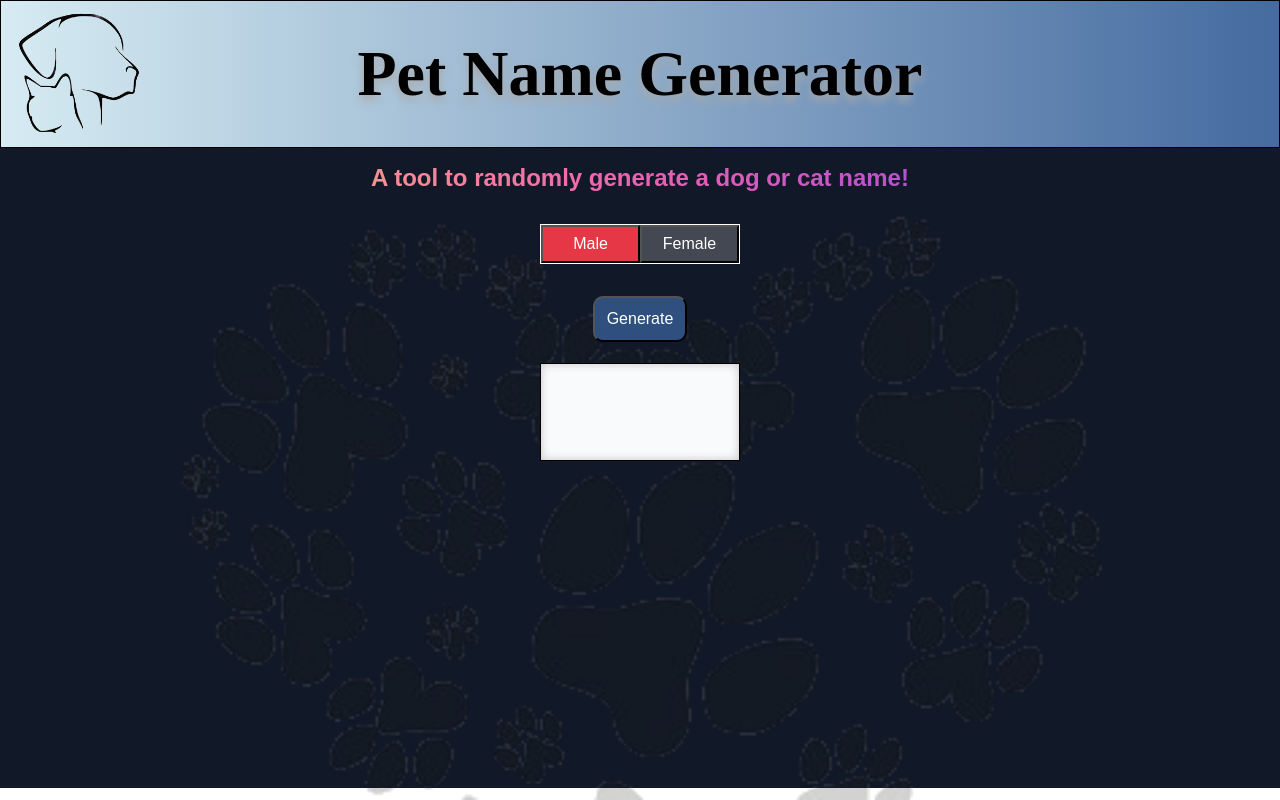
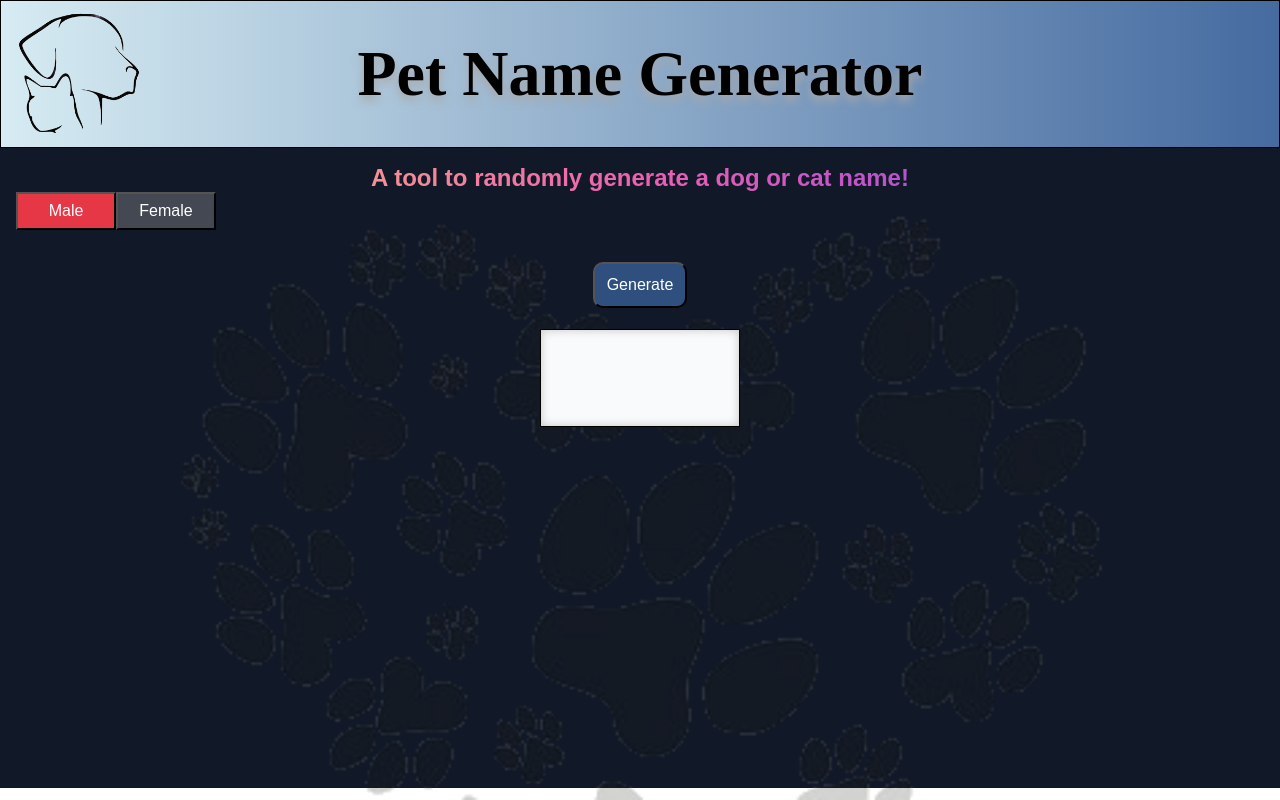
Before and after one commit to Pets-without-names/Jax-Pet-Names, a React (Create React App) app in the folder client/: page / in a window 1280 px wide. Built offline with nearby package versions, Linux system fonts and the light colour scheme; no server answers; a web font is replaced by a local one.

Commit message:
renamed some main.js element class names to be a bit easier to understand

```diff
--- a/client/src/components/main.js
+++ b/client/src/components/main.js
@@ -26,13 +26,13 @@ function Main() {
     <main>
       <div className='content'>
         <h2>A tool to randomly generate a dog or cat name!</h2>
-        <div className='btn-genders'>
+        <div className='gender-btn-container'>
           <button
             type='button'
             onClick={() => {
               setIsMale(true);
             }}
-            className={isMale ? 'gender-button active male' : 'gender-button'}
+            className={isMale ? 'gender-btn active male' : 'gender-btn'}
           >
             Male
           </button>
@@ -41,12 +41,12 @@ function Main() {
             onClick={() => {
               setIsMale(false);
             }}
-            className={isMale ? 'gender-button' : 'gender-button active female'}
+            className={isMale ? 'gender-btn' : 'gender-btn active female'}
           >
             Female
           </button>
         </div>
-        <div className='btn-generate-container'>
+        <div className='generate-btn-container'>
           <button type='button' onClick={handleClick}>
             Generate
           </button>
--- a/client/src/styles/main.css
+++ b/client/src/styles/main.css
@@ -87,7 +87,7 @@ button {
 }
 
 /* gender button container set-up */
-.btn-genders {
+.gender-button-container {
   display: -webkit-box;
   display: -ms-flexbox;
   display: flex;
@@ -107,7 +107,7 @@ button {
 }
 
 /* Apply styling to the gender buttons */
-.gender-button {
+.gender-btn {
   background-color: var(--inactive-btn-color);
   color: white;
   width: 100px;
@@ -121,7 +121,7 @@ button {
 }
 
 /* Generate name button container styling */
-.btn-generate-container {
+.generate-btn-container {
   display: -webkit-box;
   display: -ms-flexbox;
   -webkit-box-pack: center;
@@ -131,7 +131,7 @@ button {
   margin-top: 2rem;
 }
 
-.btn-generate-container button {
+.generate-btn-container button {
   background-color: var(--generate-btn-color);
   color: white;
   border-radius: 10px;
```
